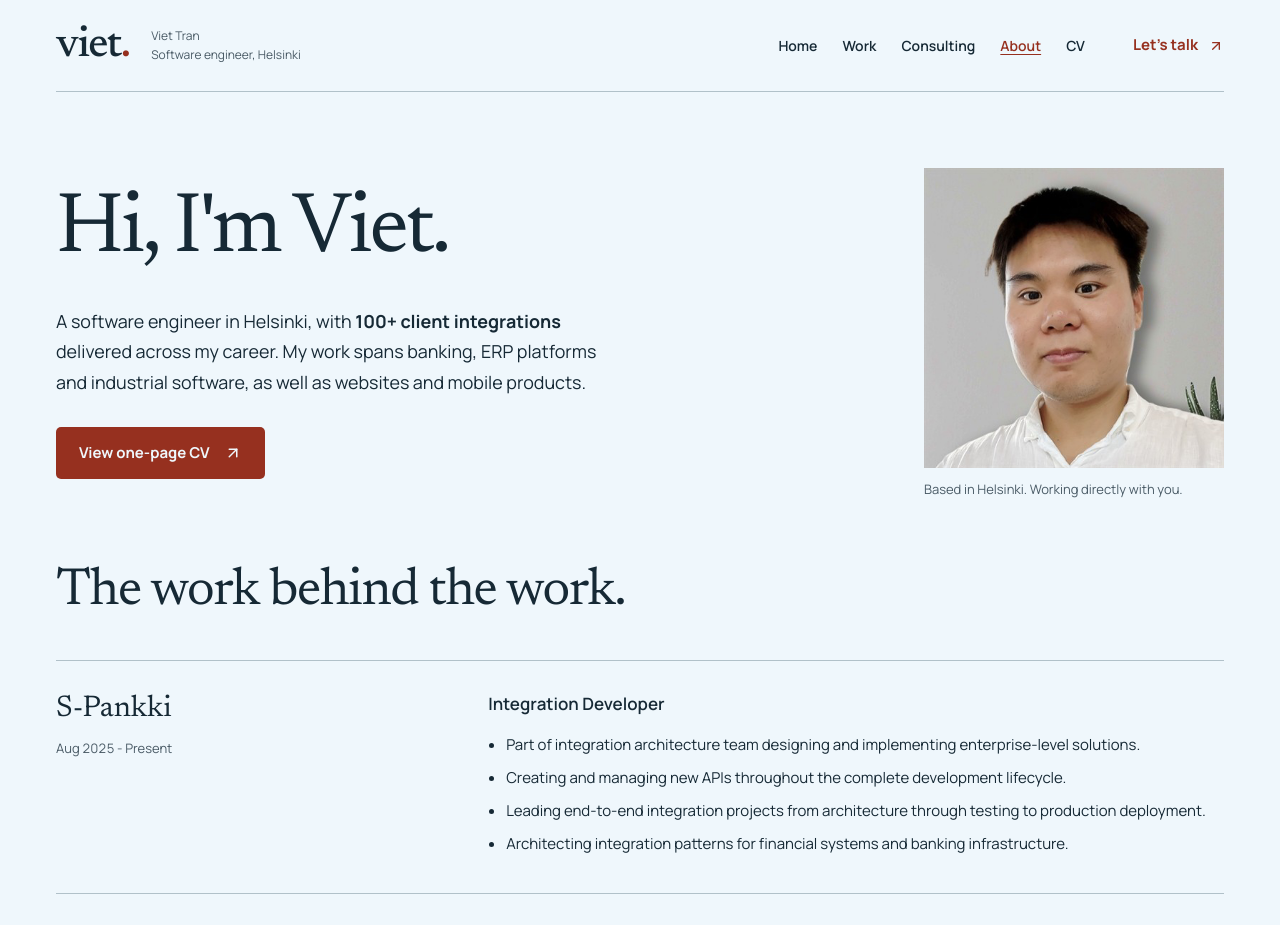
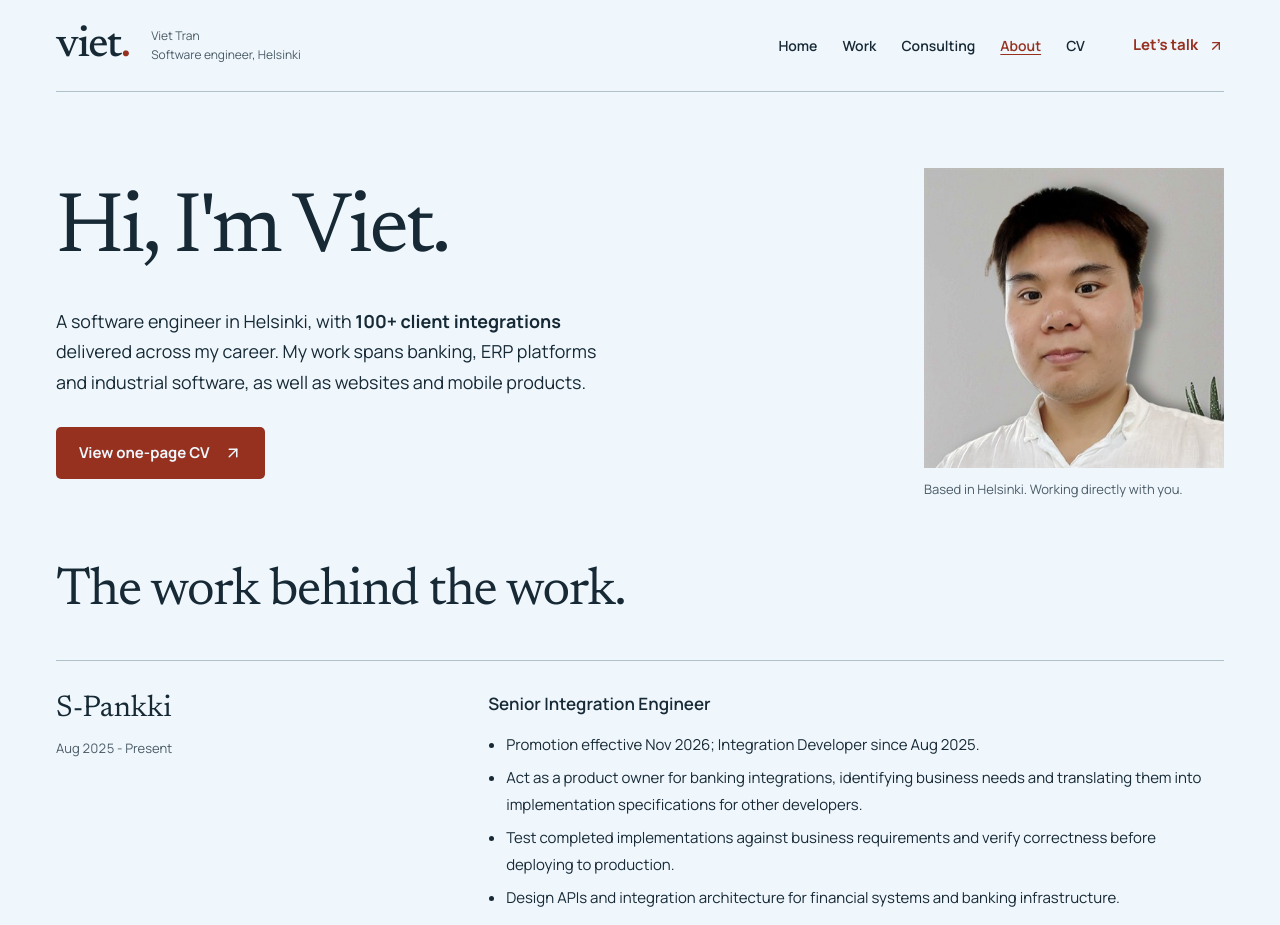
Before and after one commit to vieteri/viet-tran-portfolio, a Next.js app: page /about in a window 1280 px wide. Shown: the top 925 px of the page. Built offline with nearby package versions, Linux system fonts and the light colour scheme.

Commit message:
Update S-Pankki promotion and product ownership responsibilities

```diff
--- a/src/data/cv.ts
+++ b/src/data/cv.ts
@@ -4,8 +4,9 @@ import { experienceData } from './experience';
 // Role names, employers and dates still come from the shared career data.
 const conciseDescriptions: Record<string, string[]> = {
   'S-Pankki': [
-    'Design and implement APIs and integration solutions for banking systems.',
-    'Deliver integrations from architecture and development through testing and production.',
+    'Promotion effective Nov 2026; Integration Developer since Aug 2025.',
+    'Act as a product owner: identify business needs and define implementation specifications for other developers.',
+    'Test implementations against business requirements and verify correctness before production deployment.',
   ],
   'Frends Enterprise iPaaS': [
     'Developed ERP integrations for Dynamics 365 Finance & Operations, Business Central and SAP.',
--- a/src/data/experience.ts
+++ b/src/data/experience.ts
@@ -8,14 +8,14 @@ export interface ExperienceItem {
 
 export const experienceData: ExperienceItem[] = [
     {
-        title: "Integration Developer",
+        title: "Senior Integration Engineer",
         company: "S-Pankki",
         period: "Aug 2025 - Present",
         description: [
-            "Part of integration architecture team designing and implementing enterprise-level solutions.",
-            "Creating and managing new APIs throughout the complete development lifecycle.",
-            "Leading end-to-end integration projects from architecture through testing to production deployment.",
-            "Architecting integration patterns for financial systems and banking infrastructure."
+            "Promotion effective Nov 2026; Integration Developer since Aug 2025.",
+            "Act as a product owner for banking integrations, identifying business needs and translating them into implementation specifications for other developers.",
+            "Test completed implementations against business requirements and verify correctness before deploying to production.",
+            "Design APIs and integration architecture for financial systems and banking infrastructure."
         ],
         technologies: ["Integration Engineering", "Integration Architecture", "API Design", "Banking Systems"]
     },
```
Also changed, not shown: 1 other file (tests, documents, lock files or other folders).
